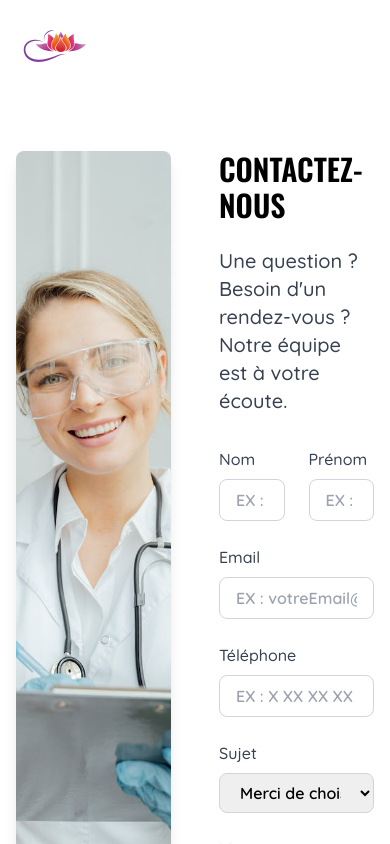
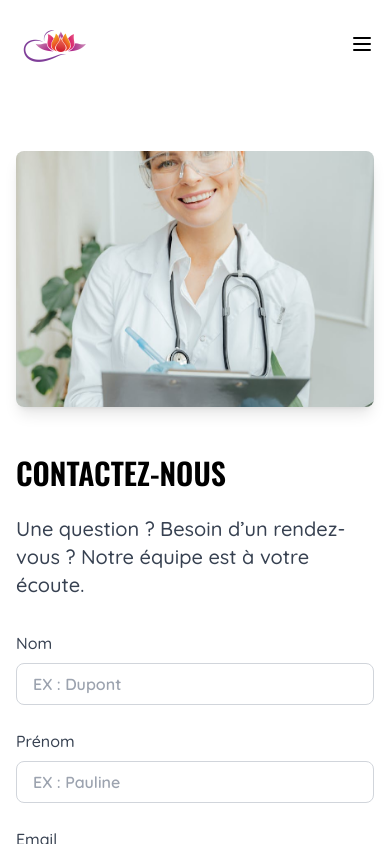
Before and after one commit to Dimagin-Studio/LipoAspiration, a React (Vite) app: page /contact in a window 390 px wide. Shown: the top 844 px of the page. Built offline with nearby package versions, Linux system fonts and the light colour scheme.

Commit message:
modification

```diff
--- a/src/components/Footer/Footer.jsx
+++ b/src/components/Footer/Footer.jsx
@@ -114,6 +114,7 @@ export function Footer() {
 
       <div className="border-t border-gray-700 mt-12 pt-6 px-4 flex flex-col sm:flex-row items-center justify-between">
         <p className="text-sm text-gray-500">© 2025 - LIPOASPIRATION.BE</p>
+        <p className="text-sm text-gray-500">Design & developed by Dimagin</p>
         <div className="flex space-x-4 mt-4 sm:mt-0">
           <a
             href="#"
--- a/src/components/Header/Header.jsx
+++ b/src/components/Header/Header.jsx
@@ -74,7 +74,11 @@ export function Header({ className = "", color = "white" }) {
         <Button text="Prendre Rendez-vous" />
       </nav>
 
-			<button className="md:hidden text-white">
+      <button
+        className={`md:hidden ${
+          color === "black" ? "text-black" : "text-white"
+        }`}
+      >
         <svg
           xmlns="http://www.w3.org/2000/svg"
           className="h-6 w-6"
--- a/src/components/UI/Button.jsx
+++ b/src/components/UI/Button.jsx
@@ -2,7 +2,7 @@ export function Button({ text, className }) {
   return (
     <a
       href="/contact"
-      className={` font-quicksand text-semibold text-white bg-[#218EF5] p-3 rounded-full hover:bg-blue-600 ${className}`}
+      className={` font-quicksand text-semibold text-white bg-[#218EF5] p-3 px-6 rounded-full hover:bg-blue-600 ${className}`}
     >
       {text}
     </a>
--- a/src/components/views/All/Intervention.jsx
+++ b/src/components/views/All/Intervention.jsx
@@ -1,12 +1,16 @@
 import { Title } from "../../UI/Title";
 import { Paragraphe } from "../../UI/paragraphe";
+
 export function Intervention() {
   return (
-    <section className="container mx-auto px-4 py-16 sm:py-24 bg-[#E9EAEB]">
+    <section
+      id="Intervention"
+      className="w-full px-4 py-16 sm:py-24 bg-[#E9EAEB]"
+    >
       <div className="max-w-6xl mx-auto">
         <div className="grid md:grid-cols-2 gap-8 lg:gap-20 items-center">
           <div className="flex justify-center">
-            <div className="w-[100%] ">
+            <div className="w-full">
               <img
                 src="/images/intervention.jpeg"
                 alt="résultats photos"
--- a/src/components/views/Contact/Contacter.jsx
+++ b/src/components/views/Contact/Contacter.jsx
@@ -4,25 +4,26 @@ export function Contacter() {
   return (
     <section className="container mx-auto px-4 min-h-screen py-16 sm:py-24 font-semibold">
       <div className="max-w-6xl mx-auto">
-        <div className="grid grid-cols-2 gap-12">
-          <div className="h-[800px]">
+        <div className="grid grid-cols-1 md:grid-cols-2 gap-12">
+          <div className="h-64 md:h-[800px]">
             <img
-              src="public/images/equipe/member5.jpeg"
+              src="images/equipe/member5.jpeg"
               alt="contact"
               className="w-full h-full object-cover rounded-lg shadow-lg"
             />
           </div>
+
           <div>
             <div className="max-w-xl">
               <h2 className="text-3xl sm:text-4xl lg:text-5xl font-oswald text-black mb-6">
                 CONTACTEZ-NOUS
               </h2>
               <p className="text-gray-700 font-quicksand font-medium text-xl mb-8">
-                Une question ? Besoin d'un rendez-vous ? Notre équipe est à
+                Une question ? Besoin d’un rendez-vous ? Notre équipe est à
                 votre écoute.
               </p>
               <div className="space-y-6">
-                <div className="grid grid-cols-2 gap-6">
+                <div className="grid grid-cols-1 sm:grid-cols-2 gap-6">
                   <div className="flex flex-col">
                     <label
                       htmlFor="nom"
@@ -37,6 +38,7 @@ export function Contacter() {
                       className="font-quicksand px-4 py-2 border border-gray-300 rounded-lg focus:ring-2 focus:ring-blue-500 focus:border-blue-500 outline-none transition-all"
                     />
                   </div>
+
                   <div className="flex flex-col">
                     <label
                       htmlFor="prenom"
@@ -52,6 +54,7 @@ export function Contacter() {
                     />
                   </div>
                 </div>
+
                 <div className="flex flex-col">
                   <label
                     htmlFor="email"
@@ -66,6 +69,7 @@ export function Contacter() {
                     className="font-quicksand px-4 py-2 border border-gray-300 rounded-lg focus:ring-2 focus:ring-blue-500 focus:border-blue-500 outline-none transition-all"
                   />
                 </div>
+
                 <div className="flex flex-col">
                   <label
                     htmlFor="telephone"
@@ -80,6 +84,7 @@ export function Contacter() {
                     className="font-quicksand px-4 py-2 border border-gray-300 rounded-lg focus:ring-2 focus:ring-blue-500 focus:border-blue-500 outline-none transition-all"
                   />
                 </div>
+
                 <div className="flex flex-col">
                   <label
                     htmlFor="sujet"
@@ -88,16 +93,17 @@ export function Contacter() {
                     Sujet
                   </label>
                   <select
-                    name="sjet"
+                    name="sujet"
                     id="sujet"
                     className="font-quicksand px-4 py-2 border border-gray-300 rounded-lg focus:ring-2 focus:ring-blue-500 focus:border-blue-500 outline-none transition-all"
                   >
                     <option value="">Merci de choisir un sujet</option>
-                    <option value="dog">Prise de rendez-vous</option>
-                    <option value="cat">Information</option>
-                    <option value="hamster">Autres</option>
+                    <option value="rendez-vous">Prise de rendez-vous</option>
+                    <option value="information">Information</option>
+                    <option value="autres">Autres</option>
                   </select>
                 </div>
+
                 <div className="flex flex-col">
                   <label
                     htmlFor="message"
@@ -112,6 +118,7 @@ export function Contacter() {
                     className="font-quicksand px-4 py-2 border border-gray-300 rounded-lg focus:ring-2 focus:ring-blue-500 focus:border-blue-500 outline-none transition-all resize-none"
                   />
                 </div>
+
                 <Button
                   text="Envoyer"
                   className="w-full bg-blue-500 hover:bg-blue-600 text-white py-3 rounded-full font-quicksand font-medium text-center flex items-center justify-center"
--- a/src/components/views/Home/Cta.jsx
+++ b/src/components/views/Home/Cta.jsx
@@ -11,7 +11,7 @@ export function Cta() {
           backgroundSize: "cover",
         }}
       ></div>
-			<div className="absolute inset-0 bg-black/30"></div>
+      <div className="absolute inset-0 bg-black/10"></div>
       <div className="relative h-full flex flex-col items-center justify-center px-4 sm:px-6 lg:px-8 pt-20">
         <Title color="white" className="text-center">
           <span className="block">PRETE À TRANSFORMER</span>
--- a/src/components/views/Home/Equipe.jsx
+++ b/src/components/views/Home/Equipe.jsx
@@ -122,11 +122,11 @@ export function Equipe() {
                       className="w-full h-full object-cover"
                     />
                   </div>
-                  <div className="absolute bottom-0 left-0 right-0 p-4 bg-white bg-opacity-90 backdrop-blur-3xl">
-                    <h3 className="text-2xl font-oswald mb-1">
+                  <div className="absolute bottom-0 left-0 right-0 p-4 bg-white/30 backdrop-blur-md bg-opacity-90 ">
+                    <h3 className="text-2xl font-oswald mb-1 text-white">
                       {specialist.name}
                     </h3>
-                    <p className="text-sm sm:text-base md:text-lg font-quicksand text-black max-w-2xl mx-auto">
+                    <p className="text-sm sm:text-base md:text-lg font-quicksand text-white max-w-2xl mx-auto">
                       {specialist.title}
                     </p>
                   </div>
--- a/src/components/views/Home/Heros.jsx
+++ b/src/components/views/Home/Heros.jsx
@@ -11,7 +11,7 @@ export function Heros() {
           backgroundSize: "cover",
         }}
       ></div>
-			<div className="absolute inset-0 bg-black/30"></div>
+      <div className="absolute inset-0 bg-black/10"></div>
       <div className="relative h-full flex flex-col items-center justify-center px-4 sm:px-6 lg:px-8 pt-20">
         <Title color="white">
           <span className="block">AFFINEZ VOTRE SILOUHETTE,</span>
--- a/src/components/views/Home/Pourquoi.jsx
+++ b/src/components/views/Home/Pourquoi.jsx
@@ -1,13 +1,14 @@
 import { Button } from "../../UI/Button";
 import { Title } from "../../UI/Title";
 import { Paragraphe } from "../../UI/paragraphe";
+
 export function Pourquoi() {
   return (
-    <section className="container mx-auto px-4 py-16 sm:py-24 bg-[#E9EAEB]">
+    <section id="Pourquoi" className="w-full px-4 py-16 sm:py-24 bg-[#E9EAEB]">
       <div className="max-w-6xl mx-auto">
         <div className="grid md:grid-cols-2 gap-8 lg:gap-20 items-center">
           <div>
-            <Title color="black">POURQUOI CHOISIR LA LIPOSUCCION ?</Title>
+            <Title color="black">POURQUOI CHOISIR LA LIPOSUCCION ?</Title>
             <div className="space-y-6 mb-6">
               <Paragraphe color="black">
                 La liposuccion est la solution idéale pour éliminer
--- a/src/components/views/Home/Tarifs.jsx
+++ b/src/components/views/Home/Tarifs.jsx
@@ -6,9 +6,9 @@ export function Tarifs() {
   return (
     <section
       id="Price"
-      className="container mx-auto px-4 py-16 sm:py-24 bg-[#E9EAEB] bg-cover bg-center"
+      className="w-full py-16 sm:py-24 bg-[#E9EAEB] bg-cover bg-center"
     >
-      <div className="max-w-6xl mx-auto">
+      <div className="max-w-6xl mx-auto px-4">
         <Title color="black" className="text-center">
           NOS TARIFS
         </Title>
```
Also changed, not shown: src/components/views/Home/Testimonials.jsx (+3 -7 lines). Lines whose indentation alone changed are shown as unchanged.
